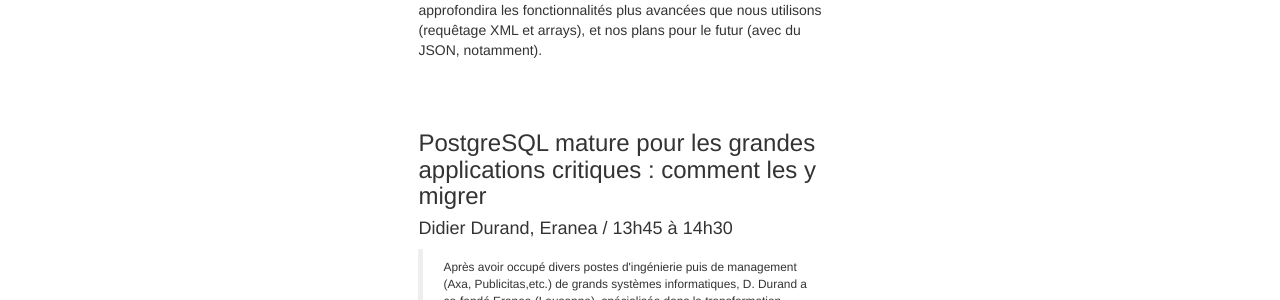
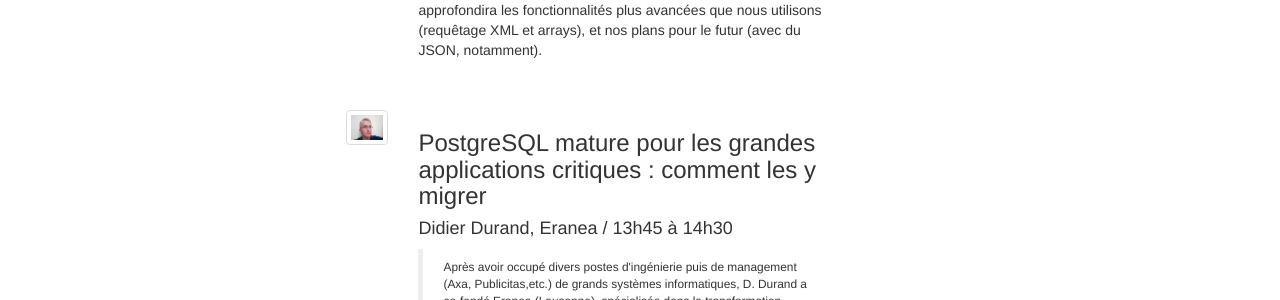
Before and after one commit to postgresqlfr/2024.pgday.fr, a Jekyll site: the page built from programme.html, in a window 1280 px wide and 900 px high, scrolled down 2664 px. Shown: the part 150-450 px from the top of the window. Built offline with Jekyll 4.4.1, drawn with Linux system fonts in a browser that asks for light colours; Markdown is read by kramdown in place of the engine named in the settings.

Commit message:
Add last speaker picture

```diff
--- a/programme.html
+++ b/programme.html
@@ -251,9 +251,7 @@ title: Programme
     <div id="pg-mature-grandes-applications"></div><br/><br/>
     <div class="row" >
       <div class="col-md-2 text-right">
-        <!--
-        <img src="img/orateurs/" alt="..." class="img-thumbnail">
-        -->
+        <img src="img/orateurs/didier_durand.png" alt="Didier Durand" class="img-thumbnail">
       </div>
 
       <div class="col-md-10">
```
Also changed, not shown: img/orateurs/didier_durand.png (added).
